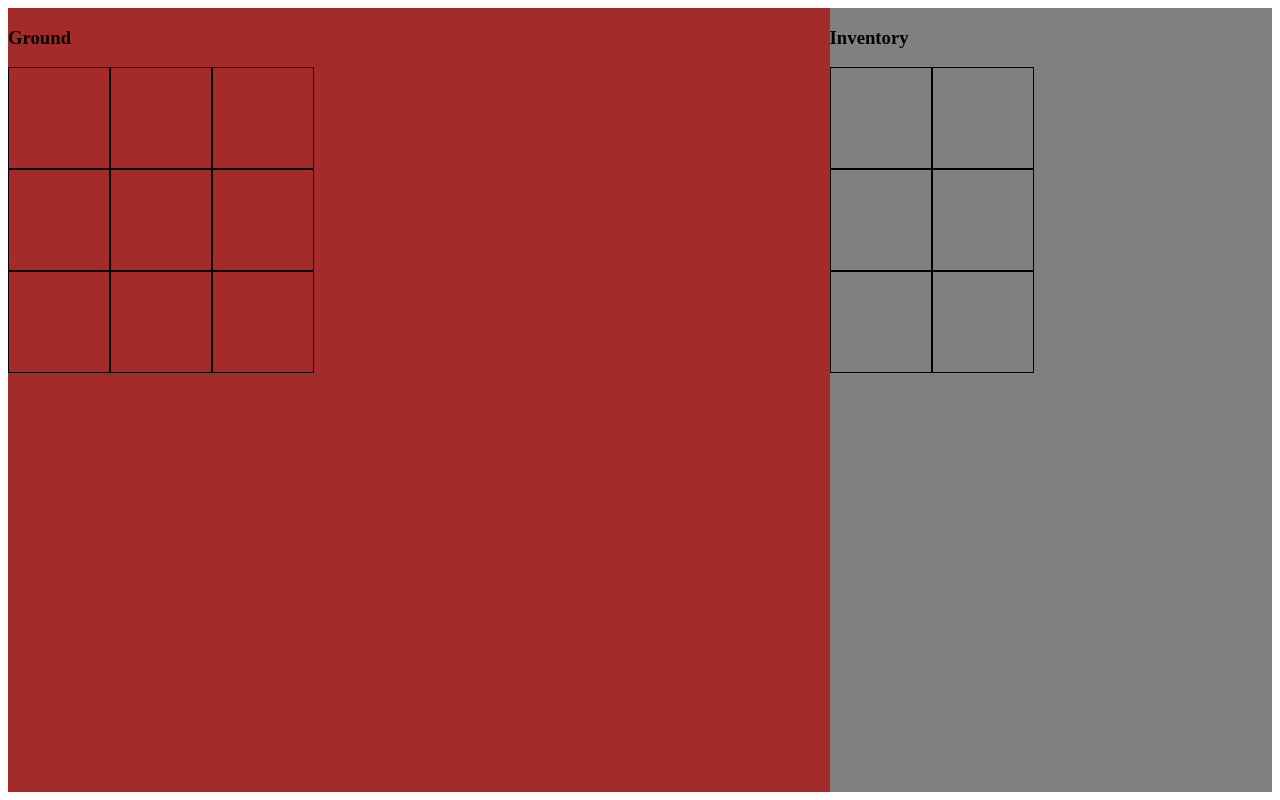
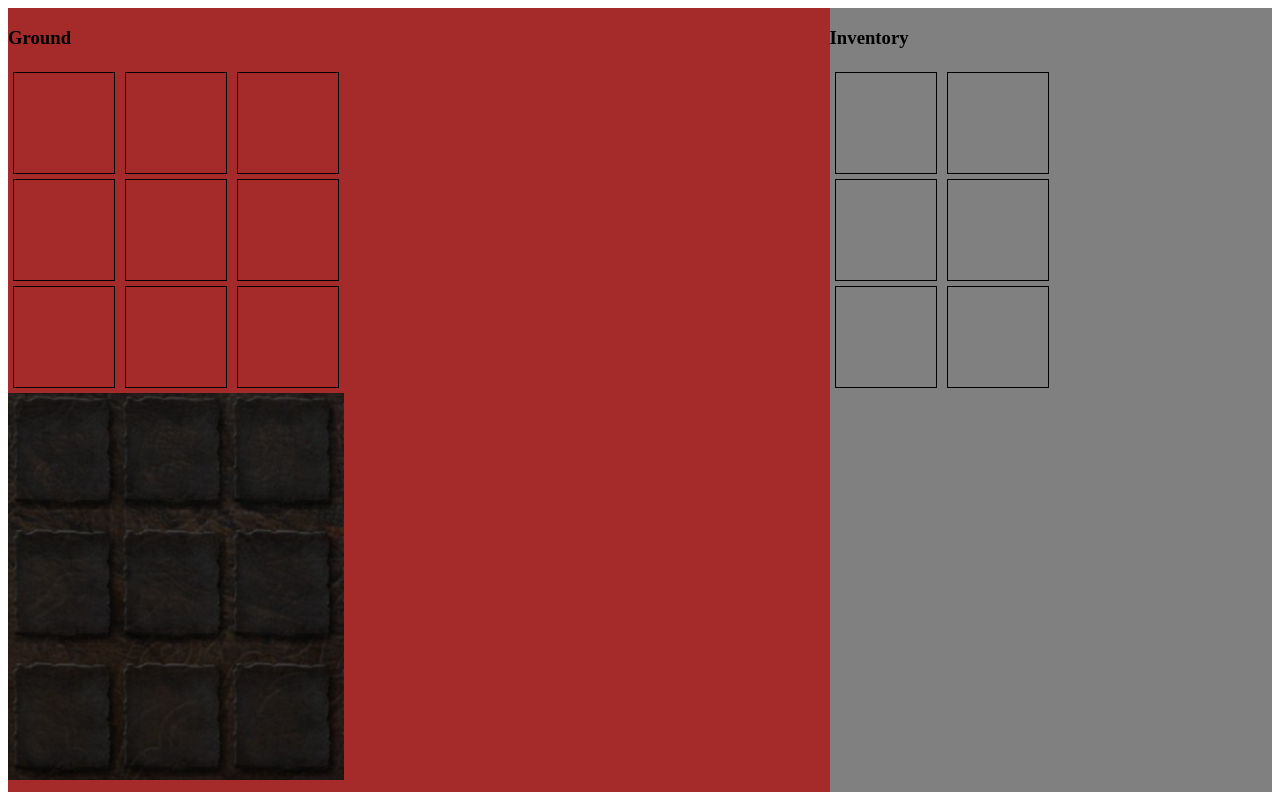
Before and after one commit to Andeskjerf/InventoryFiller, a plain HTML site: page index.html in a window 1280 px wide. Drawn offline with Linux system fonts and the light colour scheme.

Commit message:
line up bilde

```diff
--- a/css/style.css
+++ b/css/style.css
@@ -20,6 +20,7 @@
   width: 100px;
   height: 100px;
   border: 1px solid black;
+	margin: 5px;
 }
 
 #ground-items {
@@ -29,3 +30,8 @@
 #inventory-items {
   display: flex;
 }
+
+#ground-bg {
+  position: absolute;
+	width: 336px;
+}
--- a/index.html
+++ b/index.html
@@ -25,6 +25,7 @@
             <div class="item"></div>
           </div>
         </div>
+				<image id="ground-bg" src="assets/bg.png" />
       </div>
       <div id="inventory">
         <h3>Inventory</h3>
```
Lines whose indentation alone changed are shown as unchanged.
